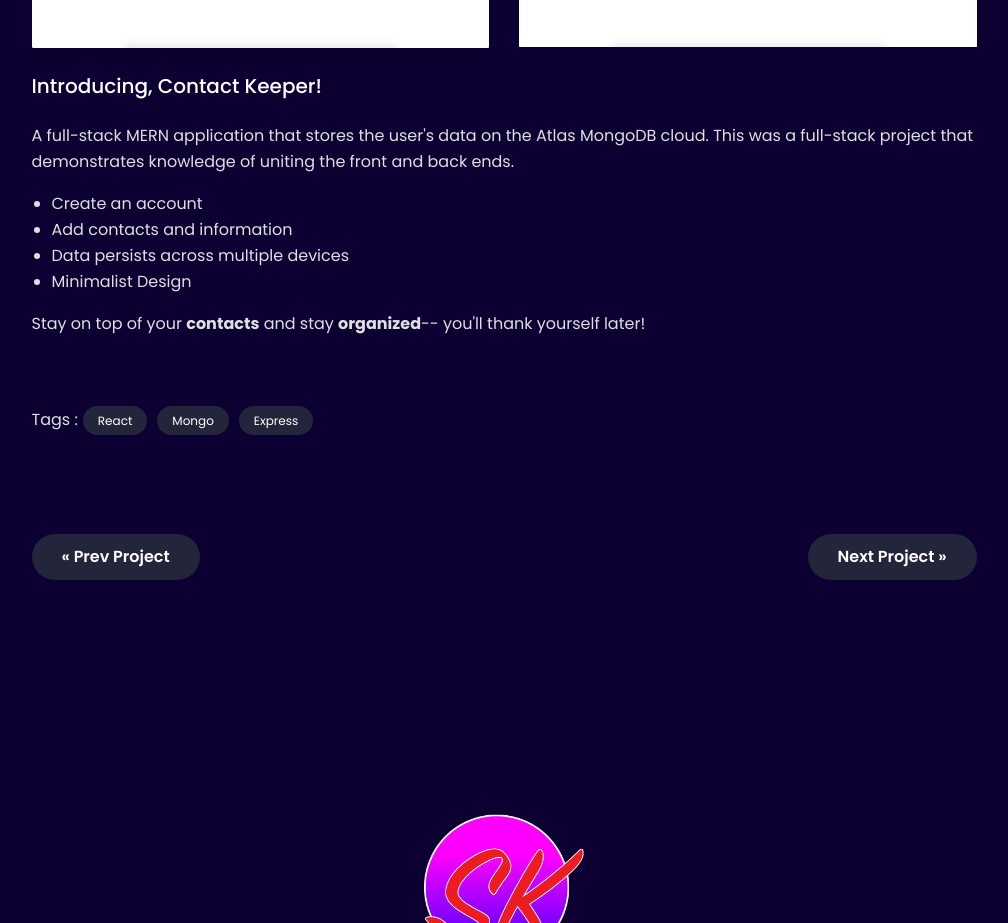
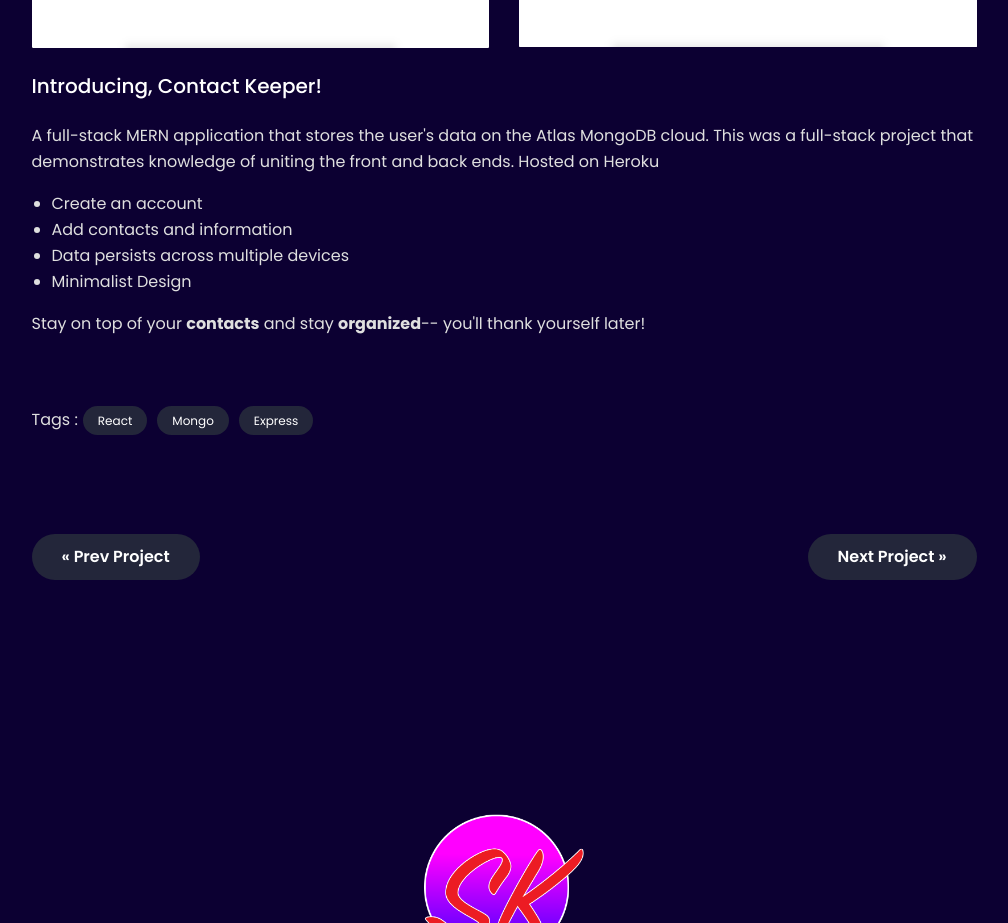
Before and after one commit to SamKlep/react-portfolio, a React (Create React App) app: page /single2 in a window 1280 px wide. Shown: the part 1440-2363 px from the top of the page, without its empty margins (136-1144 px from the left). Built offline with nearby package versions, Linux system fonts and the light colour scheme; the HTML template or start-up script is replaced by a standard one.

Commit message:
Added hosting info on each project 1& 2

```diff
--- a/src/pages/single.js
+++ b/src/pages/single.js
@@ -34,7 +34,7 @@ const PortfolioSingle = () => {
 		                  </div>
 						  <br />
 		                  <h5>Introducing, the Crypto News Network!</h5>
-		                  <p>A simple web application using Django, Python, HTML and Bootstrap that connects to a third party crypto API. This was a front-end project to showcase HTML and API calling.</p>
+		                  <p>A simple web application using Django, Python, HTML and Bootstrap that connects to a third party crypto API. This was a front-end project to showcase HTML and API calling. Hosted on Heroku.</p>
 		                   <ul>
 		                    <li>Look up prices of any coin</li>
 		                    <li>Get up to the minute news</li>
--- a/src/pages/single2.js
+++ b/src/pages/single2.js
@@ -34,7 +34,7 @@ const PortfolioSingle2 = () => {
 		                  </div>
 						  <br />
 		                  <h5>Introducing, Contact Keeper!</h5>
-		                  <p>A full-stack MERN application that stores the user's data on the Atlas MongoDB cloud. This was a full-stack project that demonstrates knowledge of uniting the front and back ends.</p>
+		                  <p>A full-stack MERN application that stores the user's data on the Atlas MongoDB cloud. This was a full-stack project that demonstrates knowledge of uniting the front and back ends. Hosted on Heroku</p>
 		                   <ul>
 		                    <li>Create an account</li>
 		                    <li>Add contacts and information</li>
```
